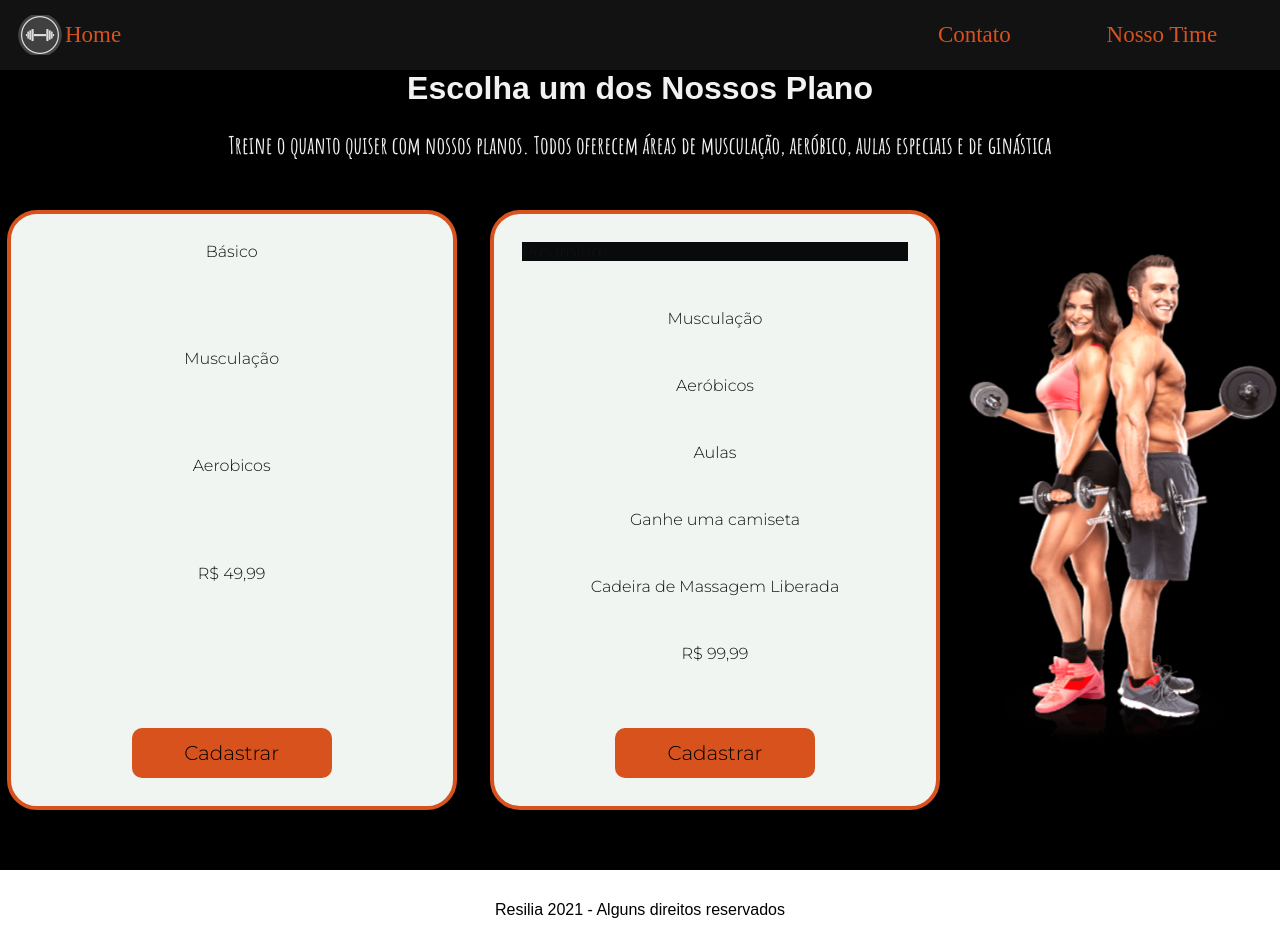
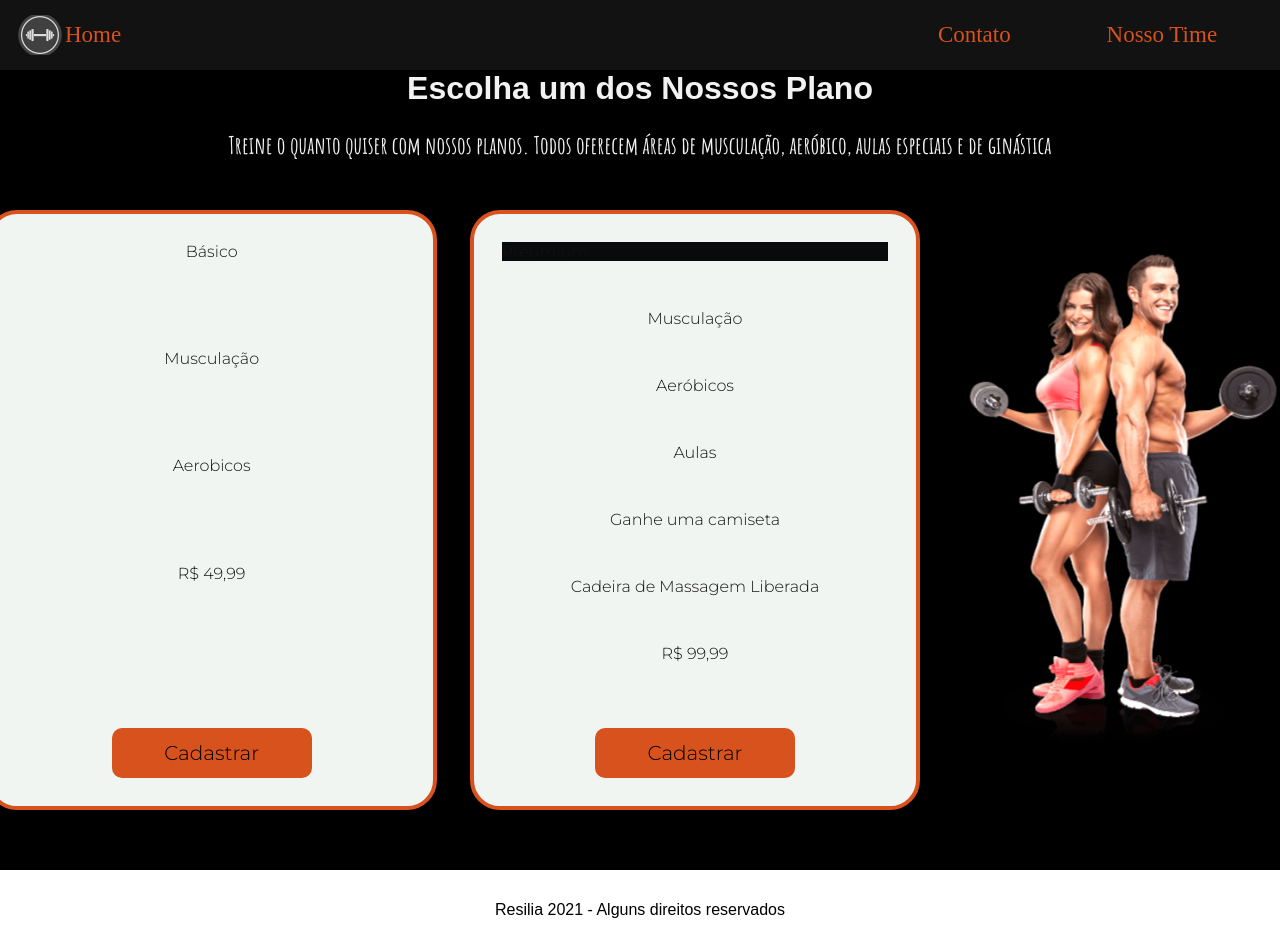
Before and after one commit to danielvdg/Resilientes-Solutions-Academia, a React (Create React App) app: page / in a window 1280 px wide. Built offline with nearby package versions, Linux system fonts and the light colour scheme.

Commit message:
adicionando animação nos cardPlano

```diff
--- a/src/Pages/Home/index.jsx
+++ b/src/Pages/Home/index.jsx
@@ -9,10 +9,9 @@ const Home = () => {
   return (
     <S.Container>
       <S.titulo>Escolha um dos Nossos Plano</S.titulo>
-
-            <S.subtitle>Treine o quanto quiser com nossos planos.
-                Todos oferecem áreas de musculação, aeróbico,
-                aulas especiais e de ginástica
+      <S.subtitle>
+        Treine o quanto quiser com nossos planos. Todos oferecem áreas de
+        musculação, aeróbico, aulas especiais e de ginástica
       </S.subtitle>
       <S.plano>
         <S.cardPlano>
@@ -21,32 +20,33 @@ const Home = () => {
             <S.li>Musculação</S.li>
             <S.li>Aerobicos</S.li>
             <S.li>R$ 49,99</S.li>
-                        <S.li><Button>Cadastrar</Button></S.li>
+            <S.li>
+              <Button>Cadastrar</Button>
+            </S.li>
           </S.ul>
         </S.cardPlano>
-
       </S.plano>
       <S.plano>
         <S.cardPlano>
           <S.ul>
-                        <S.li><S.planoLista>Preumium</S.planoLista></S.li>
+            <S.li>
+              <S.planoLista>Preumium</S.planoLista>
+            </S.li>
             <S.li>Musculação</S.li>
             <S.li>Aeróbicos</S.li>
             <S.li>Aulas</S.li>
             <S.li>Ganhe uma camiseta</S.li>
             <S.li>Cadeira de Massagem Liberada</S.li>
             <S.li>R$ 99,99</S.li>
-                        <S.li><Button>Cadastrar</Button></S.li>
+            <S.li>
+              <Button>Cadastrar</Button>
+            </S.li>
           </S.ul>
         </S.cardPlano>
-
       </S.plano>
       <S.card>
-            <img src={imagemPlano}/>
+        <img src={imagemPlano} alt="imagemPlano" />
       </S.card>
-
-
-
     </S.Container>
   );
 };
--- a/src/Pages/Home/style.js
+++ b/src/Pages/Home/style.js
@@ -20,8 +20,14 @@ export const Container = styled.div`
     -o-background-size: cover;
 
 
+
 `
+export const section =styled.section`
+  width: 100%;
+  height: 100vh;
 
+
+`
 export const titulo = styled.h1`
 grid-area: title;
 grid-column: 1/ 4;
@@ -55,6 +61,28 @@ export const cardPlano = styled.div`
     color: ${props=> props.theme.cores.branco};
     display: flex;
     justify-content: center;
+    opacity:0;
+    transform: translateX(20px);
+    -webkit-animation: animeLeft .5s forwards;
+    animation: animeLeft .5s forwards;
+
+     @keyframes animeLeft {
+      0%{opacity:0;
+        transform:translateX(20px);
+      }
+      100%{opacity:100;
+        transform:translateX(-20px);
+      }
+    }
+
+    @keyframes animeLeft {
+      0%{-webkit-opacity:0;
+        -webkit-transform:translateX(20px);
+      }
+      100%{-webkit-opacity:100;
+        -webkit-transform:translateX(-20px);
+      }
+    }
 `
 export const ul = styled.ul`
     width: 450px;
```
Lines whose indentation alone changed are shown as unchanged.
